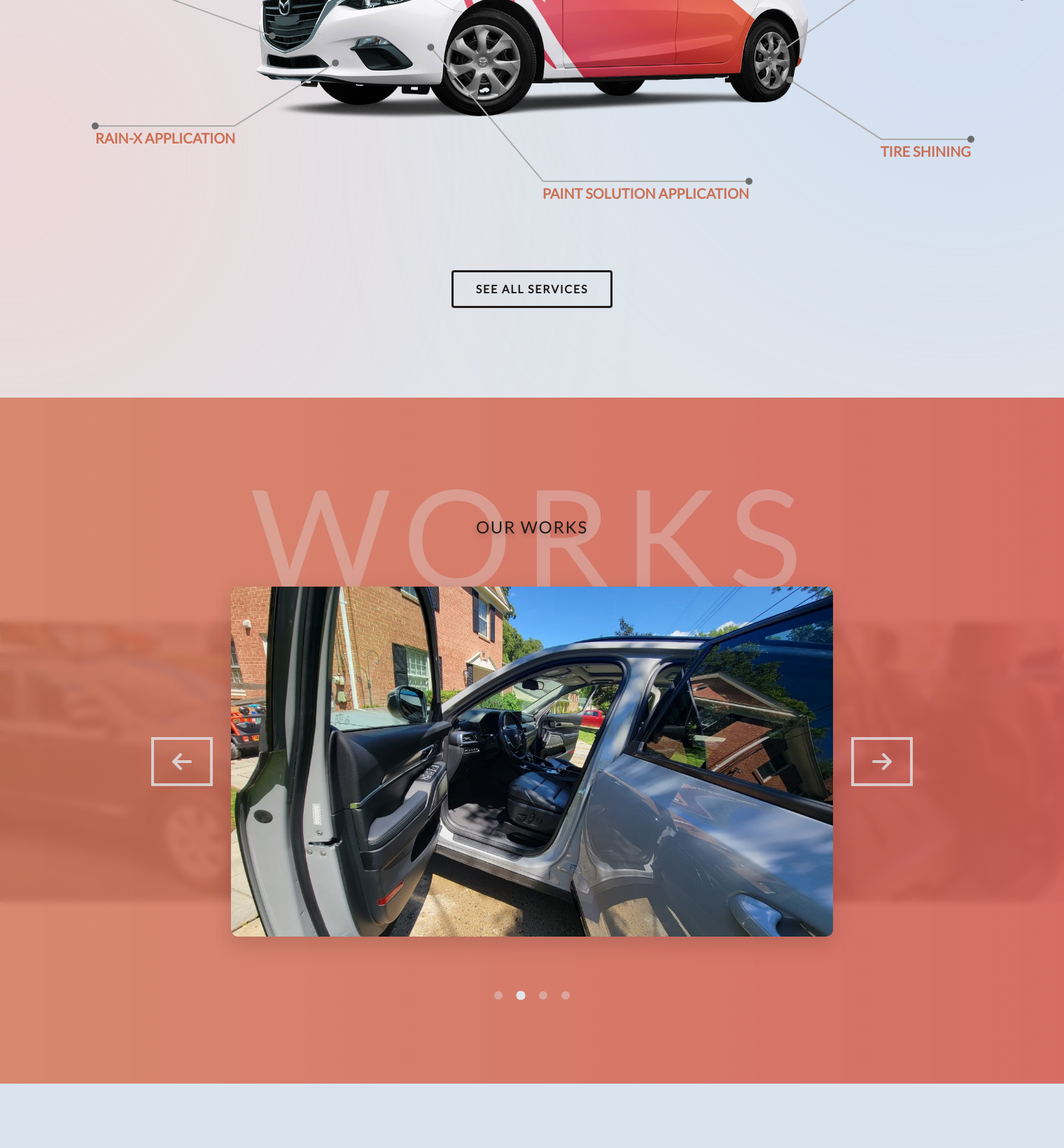
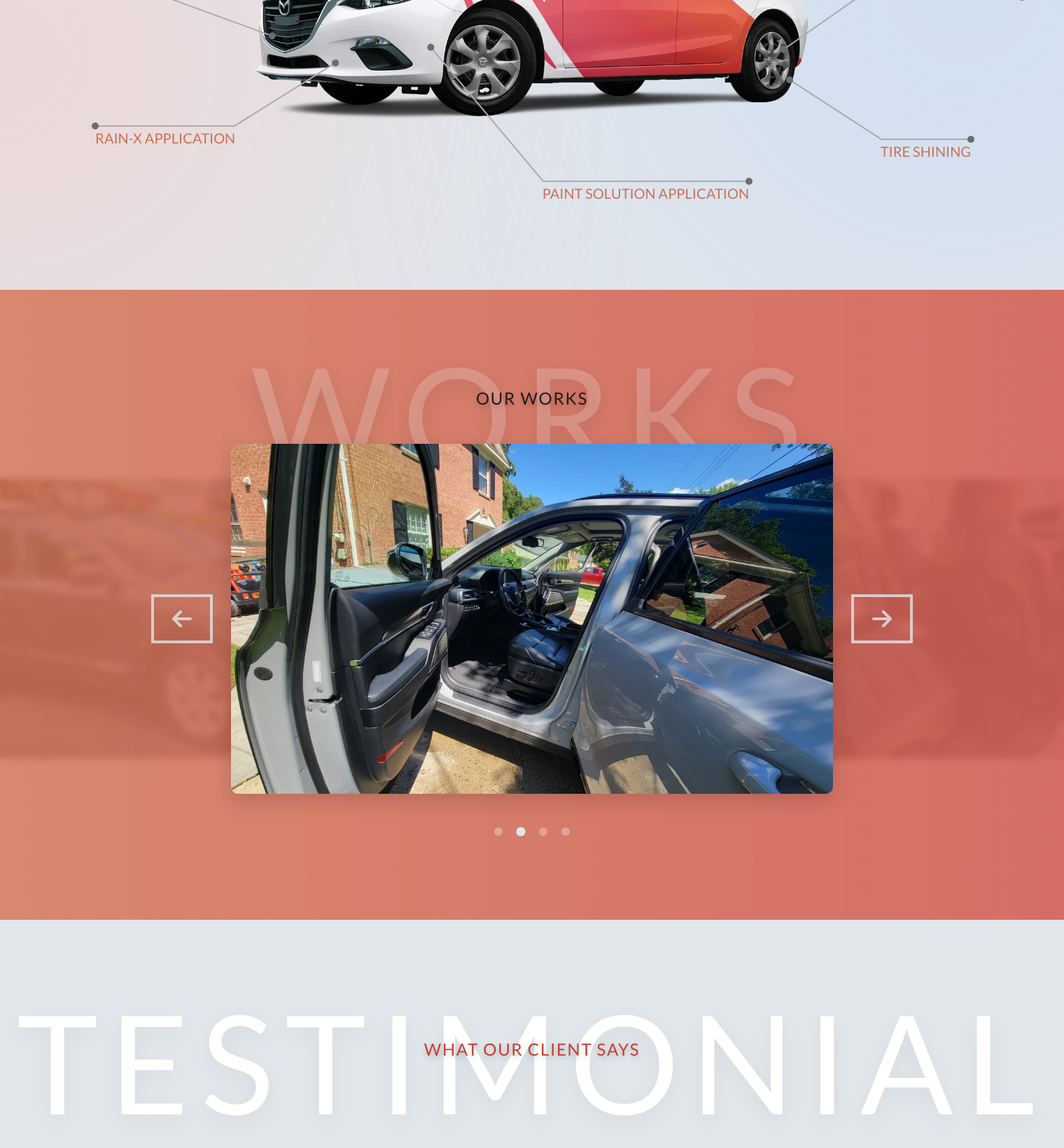
Before and after one commit to Sohail0707/pentagon_detailing, a PHP site: page / in a window 1520 px wide; the page is wider, and only the part inside the window is pictured. Shown: the part 2320-3960 px from the top of that part at 70% size. Before the commit the page ends 3868 px from the top of that part, so only its background shows below. Run offline with PHP 8.4, Linux system fonts and the light colour scheme.

Commit message:
service section style change

```diff
--- a/css/general.css
+++ b/css/general.css
@@ -31,8 +31,8 @@ body {
 }
 
 main {
-  width: 170rem;
-  /* width: 100%; */
+  /* width: 170rem; */
+  width: 100%;
 }
 
 .i {
--- a/css/style.css
+++ b/css/style.css
@@ -72,7 +72,7 @@ header .highlight_txt {
 
 .main_nav div {
   padding: 3.2rem 0;
-  border-bottom: 0.2rem solid var(--gray_2);
+  /* border-bottom: 0.2rem solid var(--gray_2); */
   display: flex;
   align-items: center;
   justify-content: space-between;
@@ -428,6 +428,7 @@ header .highlight_txt {
   font-size: 19.6rem;
   line-height: 1;
   letter-spacing: 1.666rem;
+  text-shadow: 0 1rem 3rem rgba(0, 0, 0, 0.05);
   z-index: 2;
 }
 
@@ -461,7 +462,7 @@ header .highlight_txt {
   display: flex;
   flex-direction: column;
   align-items: center;
-  gap: 10rem;
+  /* gap: 10rem; */
   z-index: 3;
 }
 
@@ -477,6 +478,7 @@ header .highlight_txt {
   display: inline-block;
   margin: 0 auto;
   padding: 10rem 0;
+  /* background-color: dodgerblue; */
 }
 
 .service_img {
@@ -495,7 +497,7 @@ header .highlight_txt {
 .indicators .ind_txt {
   font-size: 2rem;
   text-transform: uppercase;
-  font-weight: 600;
+  font-weight: 500;
   line-height: 1;
   color: var(--primary_orange);
   opacity: 0.8;
@@ -678,28 +680,62 @@ header .highlight_txt {
   text-decoration: none;
   text-transform: uppercase;
   font-size: 1.6rem;
-  font-weight: 600;
+  font-weight: 500;
   letter-spacing: 0.17rem;
   line-height: 1;
   padding: 1.6rem 3.2rem;
-  border: 0.3rem solid var(--primary_dark);
+  background: var(--primary_light);
   border-radius: 0.4rem;
   color: var(--primary_dark);
+  opacity: 0;
+  z-index: 2;
+  transition: opacity 0.5s;
+}
+
+.service_btn_container {
+  position: absolute;
+  top: 50%;
+  left: 50%;
+  transform: translate(-50%, -50%);
+  padding: 15rem 25rem;
+  z-index: 2;
+}
+
+.service_overlay {
+  display: block;
+  height: calc(100% + 26rem);
+  width: 100vw;
+  position: absolute;
+  top: 50%;
+  left: 50%;
+  transform: translate(-50%, -50%);
+  background: var(--primary_dark);
+  opacity: 0;
+  z-index: 1;
+  transition: opacity 0.5s;
+}
+
+.service_btn_container:hover .btn_service {
+  opacity: 1;
+}
+
+.service_btn_container:hover + .service_overlay {
+  opacity: 0.4;
 }
 
 /* //////////////////////////////////////////// */
-/* --------------Service gallery -------------- */
+/* -------------- section gallery -------------- */
 /* //////////////////////////////////////////// */
 .section_gallery {
   overflow: hidden;
-  padding: 12rem 0;
+  padding: 10rem 0 12rem 0;
 }
 
 .gallery_container {
   position: relative;
   width: 150rem;
   margin: 0 auto;
-  height: calc(50rem + 24rem);
+  height: calc(50rem + 18rem);
   /* background-color: cornflowerblue; */
 }
 
@@ -709,25 +745,26 @@ header .highlight_txt {
   top: -2rem;
   left: 50%;
   transform: translateX(-50%);
-  color: var(--primary_light);
+  color: rgba(255, 255, 255, 0.2);
   text-transform: uppercase;
   font-size: 19.6rem;
   line-height: 1;
-  opacity: 0.3;
+  /* opacity: 0.3; */
   letter-spacing: 1.666rem;
+  text-shadow: 0 1rem 3rem rgba(0, 0, 0, 0.1);
   z-index: 2;
 }
 
 .section_gallery .section_title {
   position: absolute;
   z-index: 3;
-  top: -2rem;
+  top: -3rem;
   left: 50%;
   transform: translateX(-50%);
   text-transform: uppercase;
   font-size: 2.4rem;
   letter-spacing: 0.168rem;
-  font-weight: 400;
+  font-weight: 500;
   color: var(--primary_dark);
   margin-top: 7rem;
   text-shadow: 0 0.4rem 0.7rem rgba(0, 0, 0, 0.2);
@@ -882,3 +919,56 @@ header .highlight_txt {
   opacity: 1;
   transform: scale(1.1);
 }
+
+/* //////////////////////////////////////////// */
+/* ----------- Section testimonial ----------- */
+/* //////////////////////////////////////////// */
+.section_testimonial {
+  padding: 12rem 0;
+  background: var(--primary_light);
+}
+
+.testimonial_container {
+  width: 150rem;
+  padding-top: 12rem;
+  position: relative;
+  margin: 0 auto;
+}
+
+.testimonial_container .highlight_txt {
+  display: inline-block;
+  position: absolute;
+  top: -1.5rem;
+  left: 50%;
+  transform: translate(-50%, 0);
+  color: #fff;
+  text-transform: uppercase;
+  font-size: 19.6rem;
+  line-height: 1;
+  letter-spacing: 1.666rem;
+  text-shadow: 0 1rem 3rem rgba(0, 0, 0, 0.05);
+  z-index: 1;
+}
+
+.section_testimonial .section_title {
+  position: absolute;
+  z-index: 3;
+  top: -2rem;
+  left: 50%;
+  transform: translateX(-50%);
+  text-transform: uppercase;
+  font-size: 2.4rem;
+  letter-spacing: 0.168rem;
+  font-weight: 400;
+  color: var(--primary_red);
+  margin-top: 7rem;
+  text-shadow: 0 0.4rem 0.7rem rgba(0, 0, 0, 0.2);
+}
+
+.testiomnial_box {
+  width: 100%;
+  overflow: auto;
+  display: flex;
+  align-items: center;
+  gap: 3rem;
+}
--- a/index.html
+++ b/index.html
@@ -246,9 +246,12 @@
                   <div class="dot"></div>
                 </span>
               </span>
+
+              <div class="service_btn_container">
+                <a href="#" class="btn_service">see all services</a>
+              </div>
+              <span class="service_overlay"></span>
             </div>
-
-            <a href="#" class="btn_service">see all services</a>
           </div>
           <span class="highlight_txt">services</span>
           <span class="shape_6"></span>
@@ -287,6 +290,18 @@
           <div class="caro_nav_container"></div>
         </div>
       </section>
+
+      <!---------------- Section testimonial ---------------->
+      <section class="section_testimonial">
+        <div class="testimonial_container">
+          <div class="testimonial_box">
+            <div class="review_box"></div>
+          </div>
+
+          <span class="highlight_txt">testimonial</span>
+          <h3 class="section_title">what our client says</h3>
+        </div>
+      </section>
     </main>
 
     <!----------------- Script section ---------------->
```
